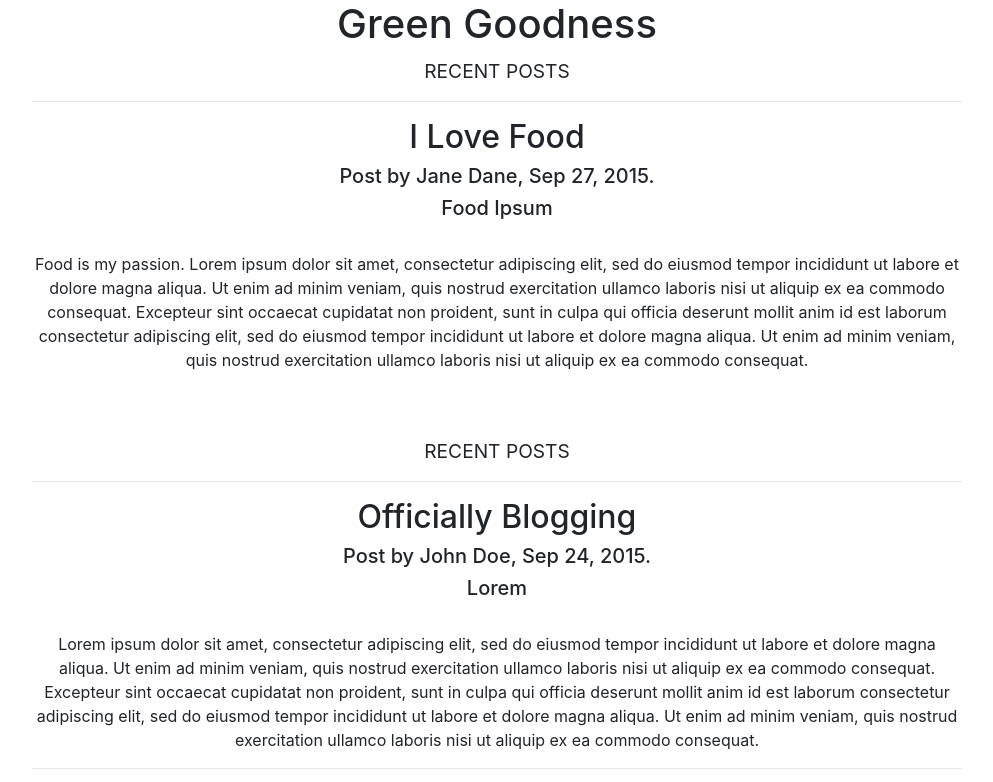
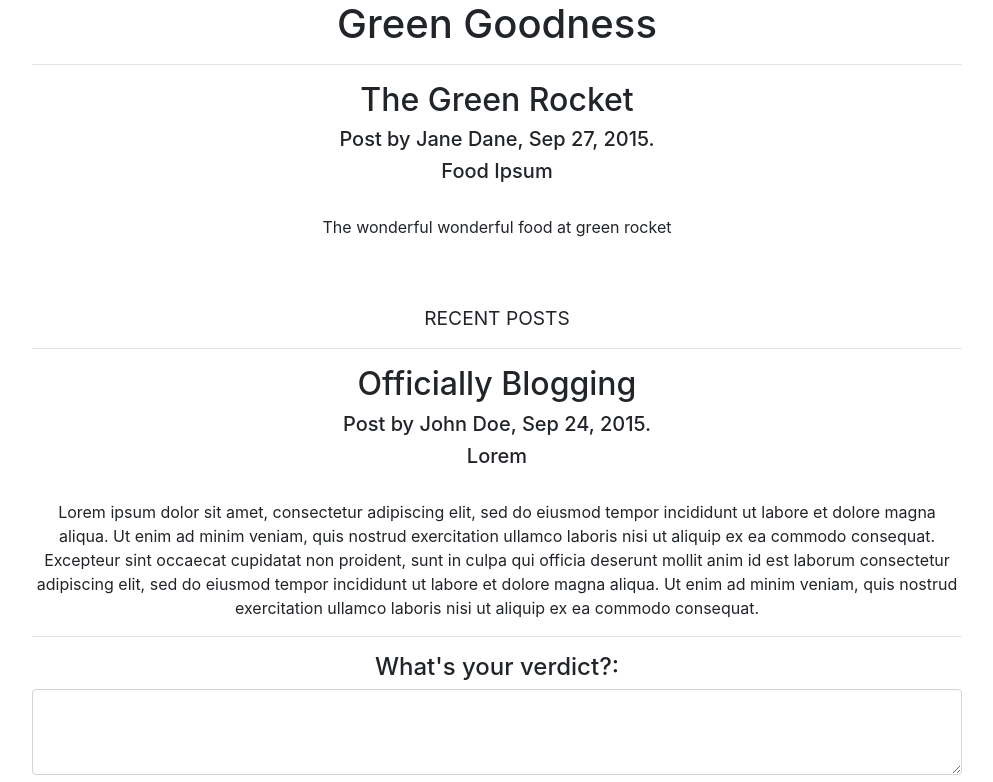
Before and after one commit to jmm93/Bathbites, a plain HTML site: page vegbites.html in a window 1280 px wide. Shown: the top 782 px of the page, without its empty margins (143-1136 px from the left). Drawn offline with nearby package versions, Linux system fonts and the light colour scheme.

Commit message:
css style sheets for veg bites

```diff
--- a/vegbites.html
+++ b/vegbites.html
@@ -4,7 +4,7 @@
     <meta charset="utf-8">
     <meta name="viewport" content="width=device-width, initial-scale=1, shrink-to-fit=no">
     <link rel="stylesheet" href="https://stackpath.bootstrapcdn.com/bootstrap/4.3.1/css/bootstrap.min.css" integrity="sha384-ggOyR0iXCbMQv3Xipma34MD+dH/1fQ784/j6cY/iJTQUOhcWr7x9JvoRxT2MZw1T" crossorigin="anonymous">
-
+    <link href="css/VBstyles.css" rel="stylesheet">
     <title>Veg Bites</title>
   </head>
   <body>
@@ -15,12 +15,12 @@
 
 
    <div class="col-sm-9">
-     <h4><small>RECENT POSTS</small></h4>
+
      <hr>
-     <h2>I Love Food</h2>
+     <h2>The Green Rocket</h2>
      <h5><span class="glyphicon glyphicon-time"></span> Post by Jane Dane, Sep 27, 2015.</h5>
      <h5><span class="label label-danger">Food</span> <span class="label label-primary">Ipsum</span></h5><br>
-     <p>Food is my passion. Lorem ipsum dolor sit amet, consectetur adipiscing elit, sed do eiusmod tempor incididunt ut labore et dolore magna aliqua. Ut enim ad minim veniam, quis nostrud exercitation ullamco laboris nisi ut aliquip ex ea commodo consequat. Excepteur sint occaecat cupidatat non proident, sunt in culpa qui officia deserunt mollit anim id est laborum consectetur adipiscing elit, sed do eiusmod tempor incididunt ut labore et dolore magna aliqua. Ut enim ad minim veniam, quis nostrud exercitation ullamco laboris nisi ut aliquip ex ea commodo consequat.</p>
+     <p>The wonderful wonderful food at green rocket</p>
      <br><br>
 
      <h4><small>RECENT POSTS</small></h4>
```
Also changed, not shown: CSS/VBstyles.css (renamed from CSS/styles.css).
